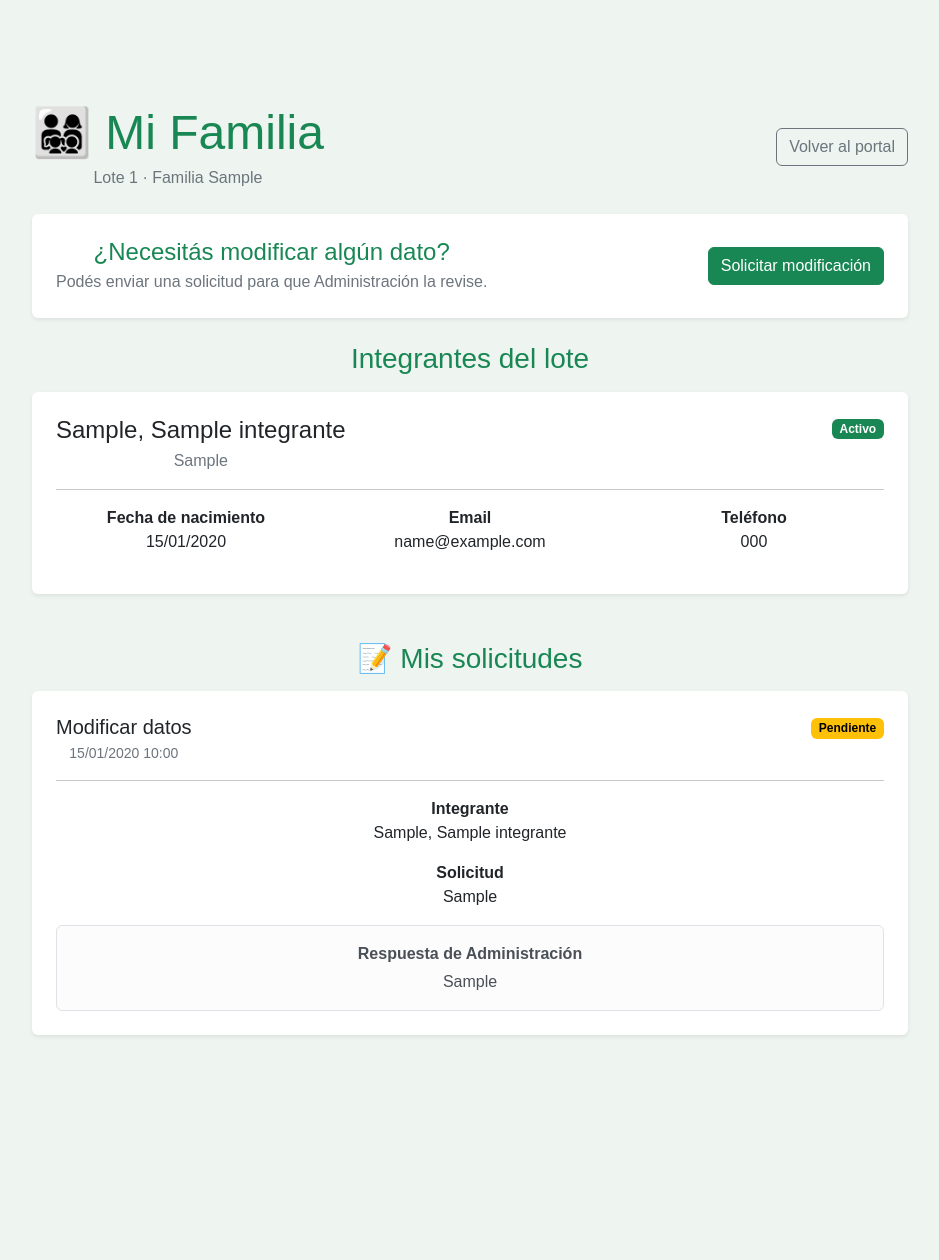
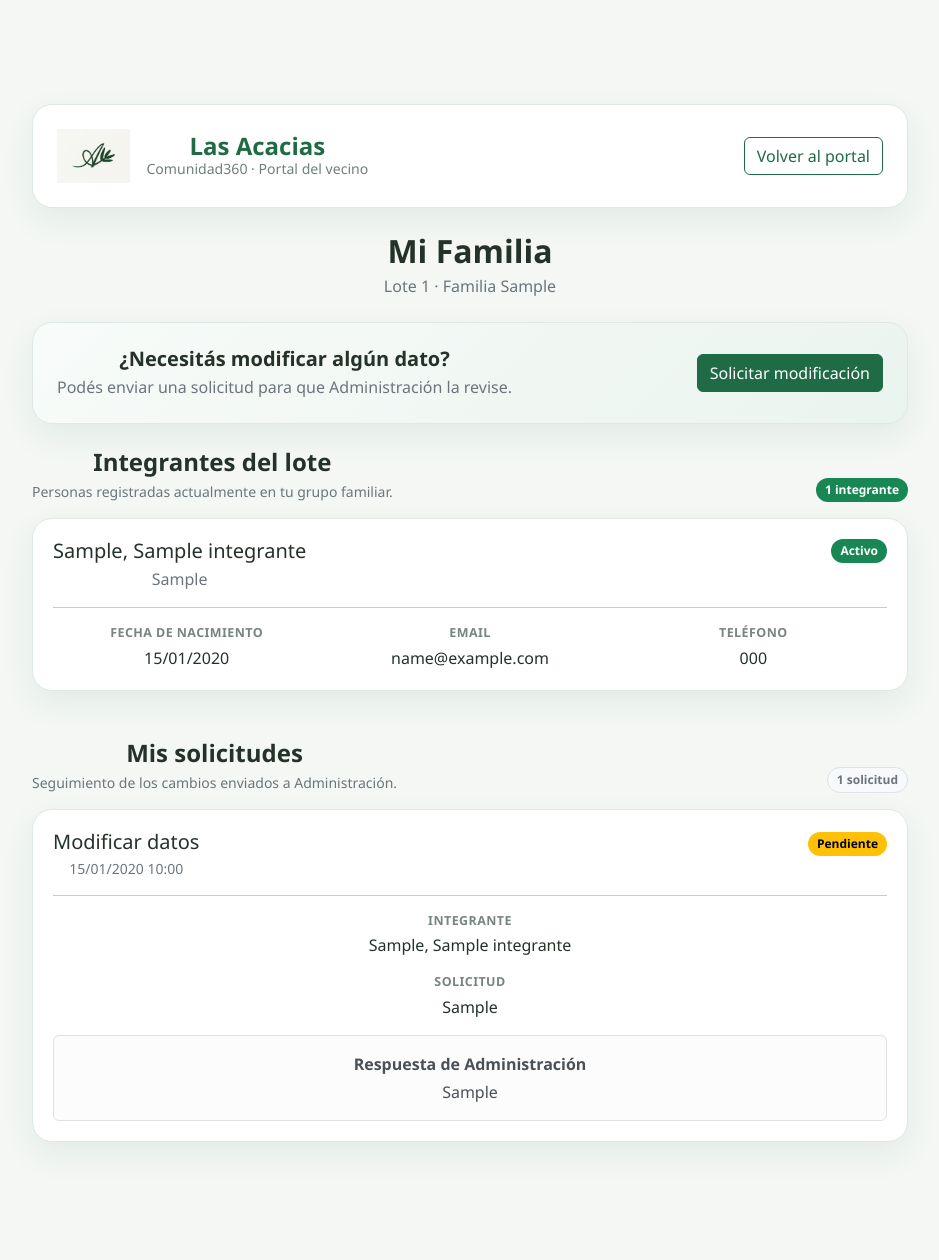
Before and after one commit to rodrigocesantiago-arg/LasAcaciasHudson, a Django app: page /mi-familia/ in a window 1280 px wide. Shown: the whole page, without its empty margins (170-1109 px from the left). Before the commit the page ends 1036 px from the top, so only its background shows below. Run offline with Django 5.2, Linux system fonts and the light colour scheme; a user stored in the database is signed in; tables that the repository leaves empty hold one stand-in row (values such as "Sample post").

Commit message:
Redisenar modulo Mi Familia

```diff
--- a/backend/core/templates/core/mi_familia.html
+++ b/backend/core/templates/core/mi_familia.html
@@ -1,343 +1,109 @@
 {% load static %}
-
 <!DOCTYPE html>
 <html lang="es">
-
 <head>
-    <meta charset="UTF-8">
-    <meta name="viewport" content="width=device-width, initial-scale=1.0">
-
-    <title>Mi Familia - Comunidad360</title>
-
-    <link
-        href="https://cdn.jsdelivr.net/npm/bootstrap@5.3.7/dist/css/bootstrap.min.css"
-        rel="stylesheet"
-    >
-
-    <link
-        rel="stylesheet"
-        href="{% static 'core/css/styles.css' %}"
-    >
+<meta charset="UTF-8">
+<meta name="viewport" content="width=device-width, initial-scale=1.0">
+<title>Mi Familia - Las Acacias</title>
+<link href="https://cdn.jsdelivr.net/npm/bootstrap@5.3.7/dist/css/bootstrap.min.css" rel="stylesheet">
+<link rel="stylesheet" href="{% static 'core/css/styles.css' %}">
+<style>
+:root{--verde:#1f6b45;--verde-oscuro:#155236;--verde-suave:#eaf4ee;--fondo:#f4f7f4;--texto:#24322a;--borde:#dfe8e2}
+body{background:var(--fondo);color:var(--texto);font-family:"Segoe UI",Arial,sans-serif}
+.topbar,.panel,.person-card,.request-card{background:#fff;border:1px solid var(--borde);border-radius:20px;box-shadow:0 12px 32px rgba(31,107,69,.08)}
+.brand-logo{height:54px;width:auto}.brand-title{font-weight:750;color:var(--verde);line-height:1.05}.brand-sub{color:#718078;font-size:.88rem}
+.page-title,.section-title{font-weight:750}.btn-success{background:var(--verde);border-color:var(--verde)}.btn-success:hover{background:var(--verde-oscuro);border-color:var(--verde-oscuro)}
+.btn-outline-success{color:var(--verde);border-color:var(--verde)}.btn-outline-success:hover{background:var(--verde);border-color:var(--verde)}
+.action-panel{background:linear-gradient(135deg,#f8fbf9,#eaf4ee)}
+.badge{border-radius:999px;padding:.5em .75em}
+.person-card,.request-card{padding:20px;margin-bottom:14px}
+.meta-label{font-size:.78rem;text-transform:uppercase;letter-spacing:.035em;color:#78857e;font-weight:700}.meta-value{margin-top:3px}
+.empty-state{background:#fff;border:1px dashed #ccd8d0;border-radius:16px;padding:22px;color:#6c7972;text-align:center}
+@media(max-width:767px){.brand-logo{height:44px}.topbar,.panel,.person-card,.request-card{border-radius:16px}.person-card,.request-card{padding:16px}}
+</style>
 </head>
-
 <body>
-
 <div class="container py-4">
 
-    <!-- ENCABEZADO -->
+<header class="topbar p-3 p-md-4 mb-4">
+<div class="d-flex justify-content-between align-items-center flex-wrap gap-3">
+<div class="d-flex align-items-center gap-3">
+<img src="{% static 'core/img/las_acacias_logo.png' %}" class="brand-logo" alt="Las Acacias">
+<div><div class="brand-title fs-4">Las Acacias</div><div class="brand-sub">Comunidad360 · Portal del vecino</div></div>
+</div>
+<a href="{% url 'portal' %}" class="btn btn-outline-success">Volver al portal</a>
+</div>
+</header>
 
-    <div class="d-flex justify-content-between align-items-center mb-4">
+<div class="mb-4">
+<h1 class="page-title h2 mb-1">Mi Familia</h1>
+<div class="text-secondary">Lote {{ lote.numero }} · Familia {{ lote.apellido_familia }}</div>
+</div>
 
-        <div>
+<section class="panel action-panel p-3 p-md-4 mb-4">
+<div class="d-flex justify-content-between align-items-center flex-wrap gap-3">
+<div>
+<h2 class="section-title h5 mb-1">¿Necesitás modificar algún dato?</h2>
+<div class="text-secondary">Podés enviar una solicitud para que Administración la revise.</div>
+</div>
+<a href="{% url 'solicitar_modificacion_familia' %}" class="btn btn-success">Solicitar modificación</a>
+</div>
+</section>
 
-            <h1 class="text-success mb-1">
-                👨‍👩‍👧‍👦 Mi Familia
-            </h1>
+<section class="mb-5">
+<div class="d-flex justify-content-between align-items-end mb-3">
+<div><h2 class="section-title h4 mb-1">Integrantes del lote</h2><div class="text-secondary small">Personas registradas actualmente en tu grupo familiar.</div></div>
+<span class="badge text-bg-success">{{ integrantes|length }} integrante{{ integrantes|length|pluralize }}</span>
+</div>
 
-            <div class="text-secondary">
-                Lote {{ lote.numero }} · Familia {{ lote.apellido_familia }}
-            </div>
+{% for integrante in integrantes %}
+<article class="person-card">
+<div class="d-flex justify-content-between align-items-start flex-wrap gap-2">
+<div><h3 class="h5 mb-1">{{ integrante.apellido }}, {{ integrante.nombre }}</h3><div class="text-secondary">{{ integrante.parentesco }}</div></div>
+{% if integrante.activo %}<span class="badge text-bg-success">Activo</span>{% else %}<span class="badge text-bg-secondary">Inactivo</span>{% endif %}
+</div>
+<hr>
+<div class="row g-3">
+<div class="col-md-4"><div class="meta-label">Fecha de nacimiento</div><div class="meta-value">{{ integrante.fecha_nacimiento|date:"d/m/Y" }}</div></div>
+<div class="col-md-4"><div class="meta-label">Email</div><div class="meta-value">{% if integrante.email %}{{ integrante.email }}{% else %}<span class="text-secondary">No informado</span>{% endif %}</div></div>
+<div class="col-md-4"><div class="meta-label">Teléfono</div><div class="meta-value">{% if integrante.telefono %}{{ integrante.telefono }}{% else %}<span class="text-secondary">No informado</span>{% endif %}</div></div>
+</div>
+</article>
+{% empty %}
+<div class="empty-state">No hay integrantes registrados en este lote.</div>
+{% endfor %}
+</section>
 
-        </div>
+<section>
+<div class="d-flex justify-content-between align-items-end mb-3 flex-wrap gap-2">
+<div><h2 class="section-title h4 mb-1">Mis solicitudes</h2><div class="text-secondary small">Seguimiento de los cambios enviados a Administración.</div></div>
+<span class="badge text-bg-light border text-secondary">{{ solicitudes|length }} solicitud{{ solicitudes|length|pluralize }}</span>
+</div>
 
-
-        <a
-            href="{% url 'portal' %}"
-            class="btn btn-outline-secondary"
-        >
-            Volver al portal
-        </a>
-
-    </div>
-
-
-    <!-- BOTON SOLICITAR MODIFICACION -->
-
-    <div class="card shadow-sm border-0 mb-4">
-
-        <div class="card-body p-4">
-
-            <div class="d-flex justify-content-between align-items-center">
-
-                <div>
-
-                    <h4 class="text-success mb-1">
-                        ¿Necesitás modificar algún dato?
-                    </h4>
-
-                    <div class="text-secondary">
-                        Podés enviar una solicitud para que Administración la revise.
-                    </div>
-
-                </div>
-
-
-                <a
-                    href="{% url 'solicitar_modificacion_familia' %}"
-                    class="btn btn-success"
-                >
-                    Solicitar modificación
-                </a>
-
-            </div>
-
-        </div>
-
-    </div>
-
-
-    <!-- INTEGRANTES -->
-
-    <h3 class="text-success mb-3">
-        Integrantes del lote
-    </h3>
-
-
-    {% for integrante in integrantes %}
-
-        <div class="card shadow-sm border-0 mb-3">
-
-            <div class="card-body p-4">
-
-                <div class="d-flex justify-content-between align-items-start">
-
-                    <div>
-
-                        <h4 class="mb-1">
-                            {{ integrante.apellido }}, {{ integrante.nombre }}
-                        </h4>
-
-                        <div class="text-secondary">
-                            {{ integrante.parentesco }}
-                        </div>
-
-                    </div>
-
-
-                    <div>
-
-                        {% if integrante.activo %}
-
-                            <span class="badge text-bg-success">
-                                Activo
-                            </span>
-
-                        {% else %}
-
-                            <span class="badge text-bg-secondary">
-                                Inactivo
-                            </span>
-
-                        {% endif %}
-
-                    </div>
-
-                </div>
-
-
-                <hr>
-
-
-                <div class="row">
-
-                    <div class="col-md-4 mb-3">
-
-                        <strong>
-                            Fecha de nacimiento
-                        </strong>
-
-                        <div>
-                            {{ integrante.fecha_nacimiento|date:"d/m/Y" }}
-                        </div>
-
-                    </div>
-
-
-                    <div class="col-md-4 mb-3">
-
-                        <strong>
-                            Email
-                        </strong>
-
-                        <div>
-
-                            {% if integrante.email %}
-
-                                {{ integrante.email }}
-
-                            {% else %}
-
-                                No informado
-
-                            {% endif %}
-
-                        </div>
-
-                    </div>
-
-
-                    <div class="col-md-4 mb-3">
-
-                        <strong>
-                            Teléfono
-                        </strong>
-
-                        <div>
-
-                            {% if integrante.telefono %}
-
-                                {{ integrante.telefono }}
-
-                            {% else %}
-
-                                No informado
-
-                            {% endif %}
-
-                        </div>
-
-                    </div>
-
-                </div>
-
-            </div>
-
-        </div>
-
-
-    {% empty %}
-
-        <div class="alert alert-info">
-            No hay integrantes registrados en este lote.
-        </div>
-
-    {% endfor %}
-
-
-    <!-- MIS SOLICITUDES -->
-
-    <div class="mt-5">
-
-        <h3 class="text-success mb-3">
-            📝 Mis solicitudes
-        </h3>
-
-
-        {% for solicitud in solicitudes %}
-
-            <div class="card shadow-sm border-0 mb-3">
-
-                <div class="card-body p-4">
-
-                    <div class="d-flex justify-content-between align-items-start">
-
-                        <div>
-
-                            <h5 class="mb-1">
-                                {{ solicitud.get_tipo_display }}
-                            </h5>
-
-                            <div class="text-secondary small">
-                                {{ solicitud.fecha_creacion|date:"d/m/Y H:i" }}
-                            </div>
-
-                        </div>
-
-
-                        <div>
-
-                            {% if solicitud.estado == "pendiente" %}
-
-                                <span class="badge text-bg-warning">
-                                    Pendiente
-                                </span>
-
-                            {% elif solicitud.estado == "aprobada" %}
-
-                                <span class="badge text-bg-success">
-                                    Aprobada
-                                </span>
-
-                            {% elif solicitud.estado == "rechazada" %}
-
-                                <span class="badge text-bg-danger">
-                                    Rechazada
-                                </span>
-
-                            {% endif %}
-
-                        </div>
-
-                    </div>
-
-
-                    <hr>
-
-
-                    {% if solicitud.integrante %}
-
-                        <div class="mb-3">
-
-                            <strong>
-                                Integrante
-                            </strong>
-
-                            <div>
-                                {{ solicitud.integrante.apellido }},
-                                {{ solicitud.integrante.nombre }}
-                            </div>
-
-                        </div>
-
-                    {% endif %}
-
-
-                    <div class="mb-3">
-
-                        <strong>
-                            Solicitud
-                        </strong>
-
-                        <div>
-                            {{ solicitud.detalle }}
-                        </div>
-
-                    </div>
-
-
-                    {% if solicitud.respuesta_administracion %}
-
-                        <div class="alert alert-light border mb-0">
-
-                            <strong>
-                                Respuesta de Administración
-                            </strong>
-
-                            <div class="mt-1">
-                                {{ solicitud.respuesta_administracion }}
-                            </div>
-
-                        </div>
-
-                    {% endif %}
-
-                </div>
-
-            </div>
-
-
-        {% empty %}
-
-            <div class="alert alert-light border">
-                Todavía no realizaste solicitudes de modificación.
-            </div>
-
-        {% endfor %}
-
-    </div>
+{% for solicitud in solicitudes %}
+<article class="request-card">
+<div class="d-flex justify-content-between align-items-start flex-wrap gap-2">
+<div><h3 class="h5 mb-1">{{ solicitud.get_tipo_display }}</h3><div class="text-secondary small">{{ solicitud.fecha_creacion|date:"d/m/Y H:i" }}</div></div>
+<div>
+{% if solicitud.estado == "pendiente" %}<span class="badge text-bg-warning">Pendiente</span>
+{% elif solicitud.estado == "aprobada" %}<span class="badge text-bg-success">Aprobada</span>
+{% elif solicitud.estado == "rechazada" %}<span class="badge text-bg-danger">Rechazada</span>{% endif %}
+</div>
+</div>
+<hr>
+{% if solicitud.integrante %}
+<div class="mb-3"><div class="meta-label">Integrante</div><div class="meta-value">{{ solicitud.integrante.apellido }}, {{ solicitud.integrante.nombre }}</div></div>
+{% endif %}
+<div class="mb-3"><div class="meta-label">Solicitud</div><div class="meta-value">{{ solicitud.detalle }}</div></div>
+{% if solicitud.respuesta_administracion %}
+<div class="alert alert-light border mb-0"><strong>Respuesta de Administración</strong><div class="mt-1">{{ solicitud.respuesta_administracion }}</div></div>
+{% endif %}
+</article>
+{% empty %}
+<div class="empty-state">Todavía no realizaste solicitudes de modificación.</div>
+{% endfor %}
+</section>
 
 </div>
-
 </body>
-
 </html>
```
Also changed, not shown: backend/core/templates/core/solicitar_modificacion_familia.html (+39 -32 lines).
